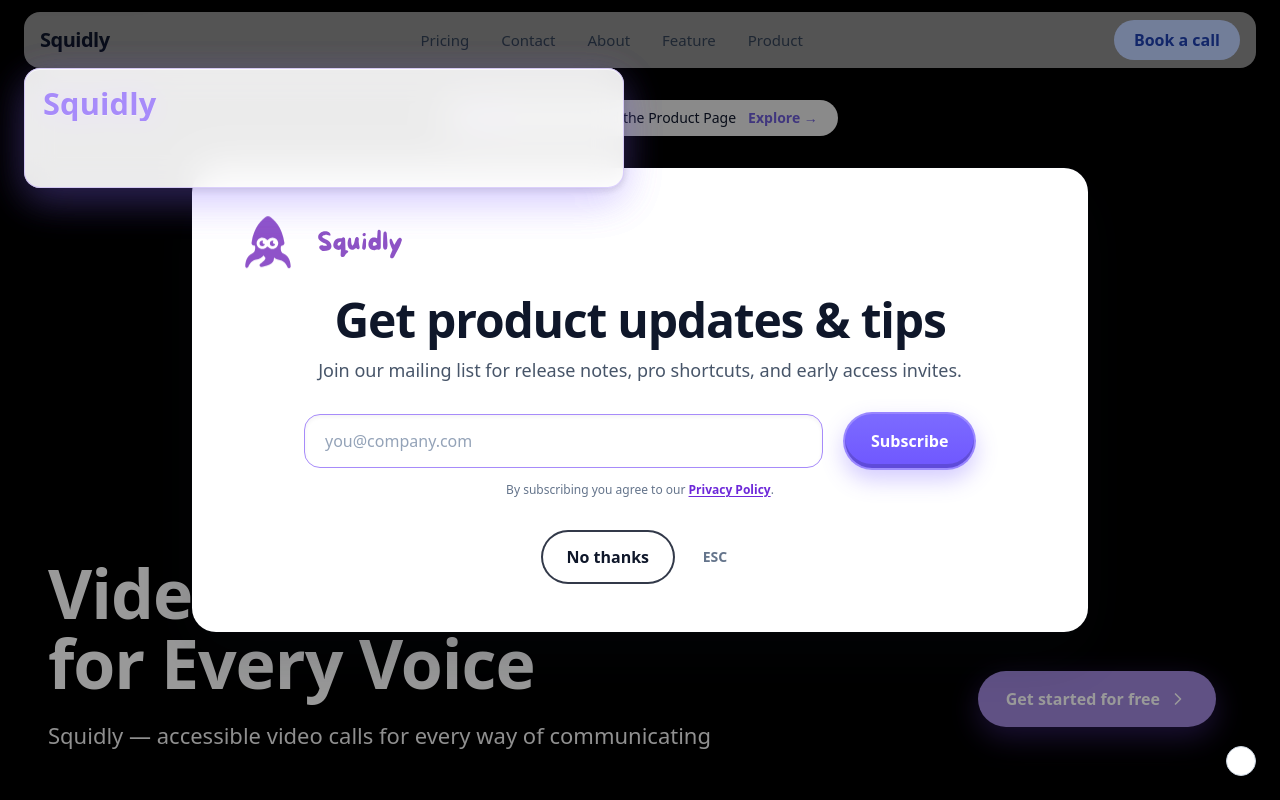
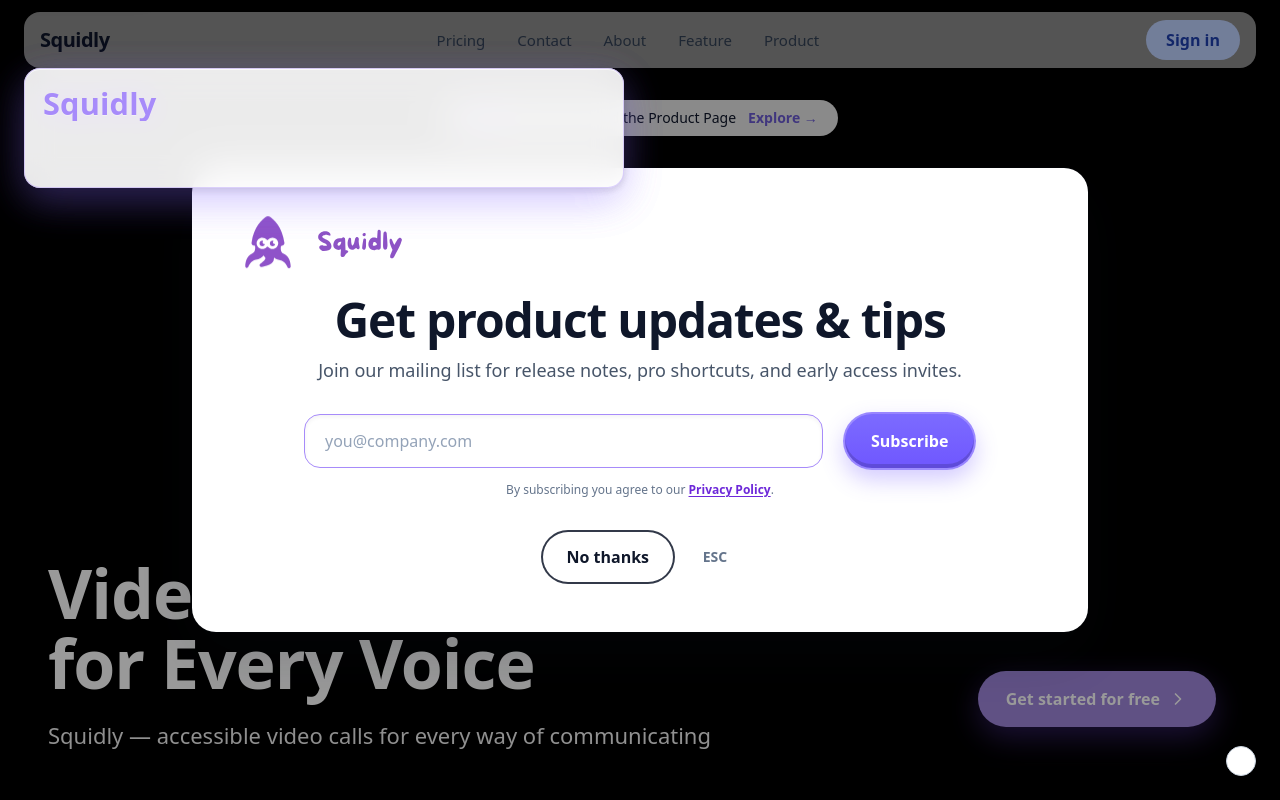
Before and after one commit to LxxXD336/squidly1, a React (Vite) app in the folder Squidly-Ally/New_demo/: page / in a window 1280 px wide. Shown: the top 800 px of the page. Built offline with nearby package versions, Linux system fonts and the light colour scheme.

Commit message:
Update NavBar.tsx

```diff
--- a/Squidly-Ally/New_demo/src/components/NavBar.tsx
+++ b/Squidly-Ally/New_demo/src/components/NavBar.tsx
@@ -66,7 +66,7 @@ export default function NavBar() {
                             href="/#book"
                             className="rounded-full bg-[#BFD2FF] text-[#1e40af] px-5 h-10 inline-grid place-items-center font-semibold"
                         >
-                            Book a call
+                            Sign in
                         </a>
                     </div>
                 </div>
```
